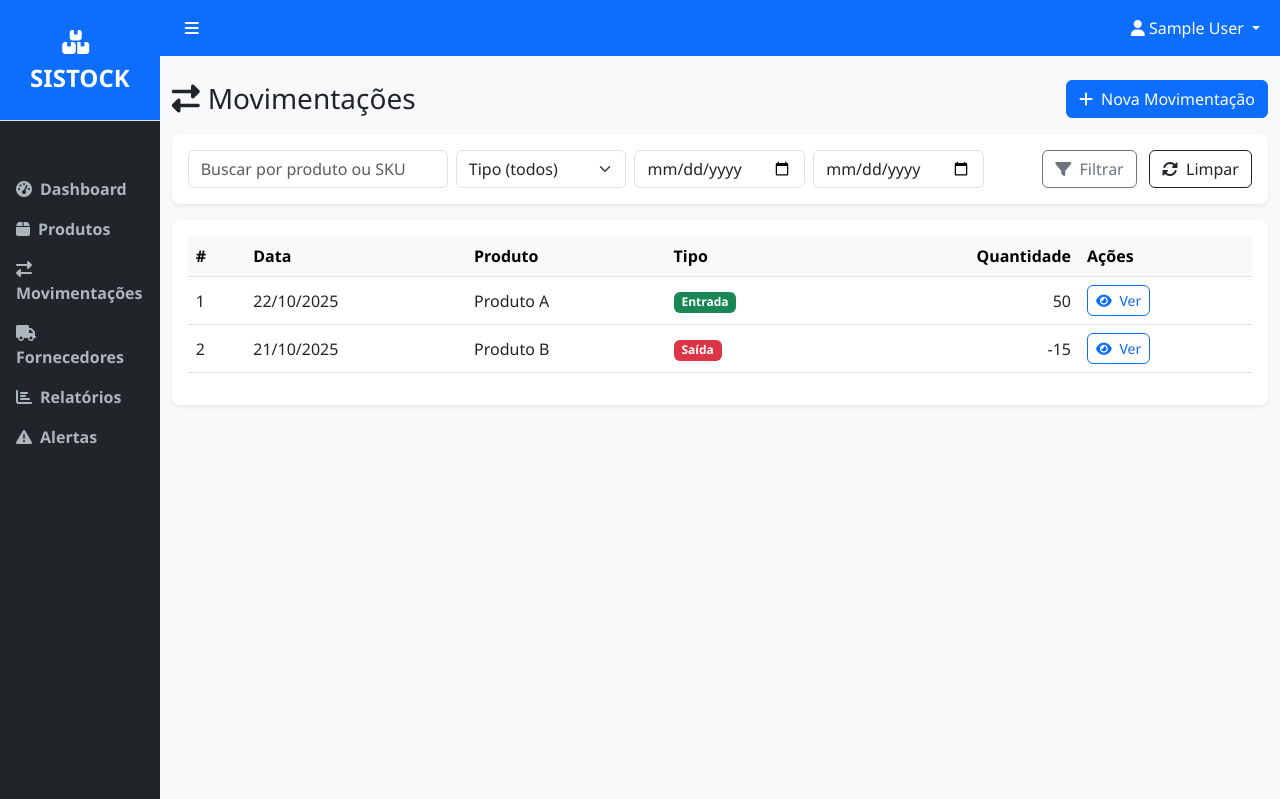
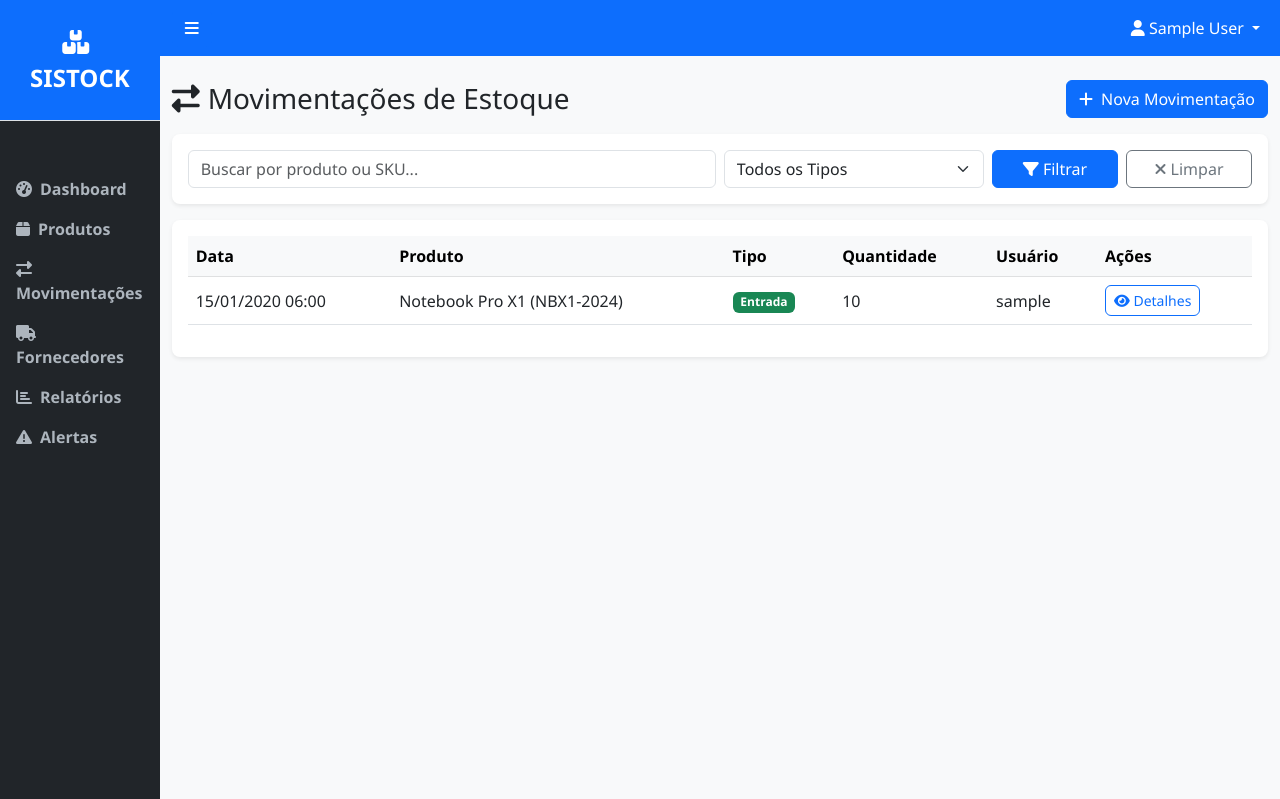
Before and after one commit to mateus-s-a/SISTOCK, a Django app: page /inventory/movements/ in a window 1280 px wide. Shown: the top 799 px of the page. Run offline with Django 5.2, Linux system fonts and the light colour scheme; a user stored in the database is signed in; data comes from the database, SQL or seed files in the repository; tables that the repository leaves empty hold one stand-in row (values such as "Sample post"); parts of the project's set-up code (start-up, migrations or seed data) failed here and were passed over.

Commit message:
refactor(apps/inventory): Aprimora o painel e as visualizações de movimentação com ícones e filtragem aprimorada #12

```diff
--- a/apps/inventory/templates/inventory/dashboard.html
+++ b/apps/inventory/templates/inventory/dashboard.html
@@ -4,7 +4,7 @@
 
 {% block content %}
 <div class="d-flex justify-content-between flex-wrap flex-md-nowrap align-items-center pt-3 pb-2 mb-3 border-bottom">
-    <h1 class="h2">Dashboard</h1>
+    <h1 class="h2"><i class="fas fa-tachometer-alt me-2"></i>Dashboard</h1>
 </div>
 
 <!-- Cards de Estatísticas -->
@@ -105,9 +105,12 @@
     </div>
 </div>
 
+<!--
 <div class="alert alert-info mt-4">
     <i class="fas fa-info-circle"></i>
     <strong>Modo Demonstração:</strong> Os dados mostrados são simulados.
     Na Fase 2 implementaremos os models reais com banco de dados.
 </div>
+-->
+
 {% endblock %}
--- a/apps/inventory/templates/inventory/movement_list.html
+++ b/apps/inventory/templates/inventory/movement_list.html
@@ -1,84 +1,76 @@
 {% extends 'base.html' %}
+
 {% block title %}Movimentações - SISTOCK{% endblock %}
 
 {% block content %}
+
 <div class="d-flex justify-content-between align-items-center mb-3">
-    <h3 class="mb-0"><i class="fas fa-exchange-alt me-2"></i>Movimentações</h3>
-    <div>
-        <a href="{% url 'inventory:movement_create' %}" class="btn btn-primary">
-            <i class="fas fa-plus me-1"></i> Nova Movimentação
-        </a>
-    </div>
+    <h3 class="mb-0"><i class="fas fa-exchange-alt me-2"></i>Movimentações de Estoque</h3>
+    <a href="{% url 'inventory:movement_create' %}" class="btn btn-primary">
+        <i class="fas fa-plus me-1"></i> Nova Movimentação
+    </a>
 </div>
 
+<!-- Formulário de Filtros -->
 <div class="card mb-3">
     <div class="card-body">
         <form class="row g-2" method="get">
+            <div class="col-md-6">
+                <input type="text" name="q" value="{{ request.GET.q }}" class="form-control" placeholder="Buscar por produto ou SKU...">
+            </div>
             <div class="col-md-3">
-                <input type="text" name="q" value="{{ request.GET.q }}" class="form-control"
-                    placeholder="Buscar por produto ou SKU">
-            </div>
-            <div class="col-md-2">
                 <select name="type" class="form-select">
-                    <option value="">Tipo (todos)</option>
+                    <option value="">Todos os Tipos</option>
                     <option value="IN" {% if request.GET.type == 'IN' %}selected{% endif %}>Entrada</option>
                     <option value="OUT" {% if request.GET.type == 'OUT' %}selected{% endif %}>Saída</option>
                     <option value="ADJ" {% if request.GET.type == 'ADJ' %}selected{% endif %}>Ajuste</option>
                 </select>
             </div>
-            <div class="col-md-2">
-                <input type="date" name="start" value="{{ request.GET.start }}" class="form-control"
-                    placeholder="Início">
-            </div>
-            <div class="col-md-2">
-                <input type="date" name="end" value="{{ request.GET.end }}" class="form-control" placeholder="Fim">
-            </div>
-            <div class="col-md-3 text-end">
-                <button class="btn btn-outline-secondary me-2">
-                    <i class="fas fa-filter me-1"></i> Filtrar
+            <div class="col-md-3 d-flex align-items-end">
+                <button type="submit" class="btn btn-primary w-100 me-2">
+                    <i class="fas fa-filter"></i> Filtrar
                 </button>
-                <a href="?" class="btn btn-outline-dark">
-                    <i class="fas fa-rotate me-1"></i> Limpar
+                <a href="{% url 'inventory:movement_list' %}" class="btn btn-outline-secondary w-100">
+                    <i class="fas fa-times"></i> Limpar
                 </a>
             </div>
         </form>
     </div>
 </div>
 
+<!-- Tabela de Movimentações -->
 <div class="card">
     <div class="card-body table-responsive">
         <table class="table table-hover align-middle">
             <thead class="table-light">
                 <tr>
-                    <th>#</th>
                     <th>Data</th>
                     <th>Produto</th>
                     <th>Tipo</th>
-                    <th class="text-end">Quantidade</th>
+                    <th>Quantidade</th>
+                    <th>Usuário</th>
                     <th>Ações</th>
                 </tr>
             </thead>
             <tbody>
-                {% for m in movements %}
+                {% for movement in movements %}
                 <tr>
-                    <td>{{ m.id }}</td>
-                    <td>{{ m.date }}</td>
-                    <td>{{ m.product }}</td>
+                    <td>{{ movement.created_at|date:"d/m/Y H:i" }}</td>
+                    <td>{{ movement.product.name }} ({{ movement.product.sku }})</td>
                     <td>
-                        {% if m.type == 'Entrada' %}
+                        {% if movement.movement_type == 'IN' %}
                         <span class="badge bg-success">Entrada</span>
-                        {% elif m.type == 'Saída' %}
+                        {% elif movement.movement_type == 'OUT' %}
                         <span class="badge bg-danger">Saída</span>
                         {% else %}
                         <span class="badge bg-warning text-dark">Ajuste</span>
                         {% endif %}
                     </td>
-                    <td class="text-end">
-                        {% if m.type == 'Saída' %}-{% endif %}{{ m.quantity }}
-                    </td>
+                    <td>{{ movement.quantity }}</td>
+                    <td>{{ movement.user.username }}</td>
                     <td>
-                        <a class="btn btn-sm btn-outline-primary" href="{% url 'inventory:movement_detail' m.id %}">
-                            <i class="fas fa-eye me-1"></i> Ver
+                        <a href="{% url 'inventory:movement_detail' movement.pk %}" class="btn btn-sm btn-outline-primary">
+                            <i class="fas fa-eye"></i> Detalhes
                         </a>
                     </td>
                 </tr>
@@ -92,9 +84,37 @@
     </div>
 </div>
 
+<!-- Paginação -->
+{% if is_paginated %}
+<nav class="mt-4">
+    <ul class="pagination justify-content-center">
+        {% if page_obj.has_previous %}
+            <li class="page-item">
+                <a class="page-link" href="?page=1&{{ request.GET.urlencode|cut:'page='|cut:'&page=' }}">&laquo; Primeira</a>
+            </li>
+            <li class="page-item">
+                <a class="page-link" href="?page={{ page_obj.previous_page_number }}&{{ request.GET.urlencode|cut:'page='|cut:'&page=' }}">Anterior</a>
+            </li>
+        {% endif %}
+        <li class="page-item disabled"><span class="page-link">Página {{ page_obj.number }} de {{ page_obj.paginator.num_pages }}</span></li>
+        {% if page_obj.has_next %}
+            <li class="page-item">
+                <a class="page-link" href="?page={{ page_obj.next_page_number }}&{{ request.GET.urlencode|cut:'page='|cut:'&page=' }}">Próxima</a>
+            </li>
+            <li class="page-item">
+                <a class="page-link" href="?page={{ page_obj.paginator.num_pages }}&{{ request.GET.urlencode|cut:'page='|cut:'&page=' }}">Última &raquo;</a>
+            </li>
+        {% endif %}
+    </ul>
+</nav>
+{% endif %}
+
+
+<!--
 <div class="alert alert-info mt-3">
     <i class="fas fa-info-circle me-1"></i> Esta página está em modo de demonstração com dados simulados. Integração com
     banco virá na próxima fase.
 </div>
+-->
 
 {% endblock %}
--- a/apps/inventory/views.py
+++ b/apps/inventory/views.py
@@ -1,11 +1,11 @@
 from django.db import transaction
 from django.urls import reverse_lazy
 from django.shortcuts import render, redirect
-from django.views.generic import TemplateView, CreateView
+from django.views.generic import TemplateView, CreateView, ListView, DetailView
 from django.contrib.auth.mixins import LoginRequiredMixin
 from django.contrib.messages.views import SuccessMessageMixin
 from django.contrib import messages
-from django.db.models import F
+from django.db.models import F, Q
 
 from apps.products.models import Product
 from apps.suppliers.models import Supplier
@@ -45,19 +45,33 @@ class DashboardView(LoginRequiredMixin, TemplateView):
 
 
 
-class MovementListView(LoginRequiredMixin, TemplateView):
+class MovementListView(LoginRequiredMixin, ListView):
     """Lista Movimentação"""
+    model = StockMovement
     template_name = 'inventory/movement_list.html'
+    context_object_name = 'movements'
+    paginate_by = 20
 
-    def get_context_data(self, **kwargs):
-        context = super().get_context_data(**kwargs)
+    def get_queryset(self):
+        """
+        Sobrescreve o queryset para aplicar filtros de busca e tipo
+        """
+        queryset = super().get_queryset().select_related('product', 'user').order_by('-created_at')
 
-        # TESTE-ESTÁTICO-INVENTORY => Dados fictícios (Lista Movimentação)
-        context['movements'] = [
-            {'id': 1, 'product': 'Produto A', 'type': 'Entrada', 'quantity': 50, 'date': '22/10/2025'},
-            {'id': 2, 'product': 'Produto B', 'type': 'Saída', 'quantity': 15, 'date': '21/10/2025'},
-        ]
-        return context
+        # Filtro por produto (nome ou SKU)
+        query = self.request.GET.get('q')
+        if query:
+            queryset = queryset.filter(
+                Q(product__name__icontains=query) | Q(product__sku__icontains=query)
+            )
+
+        # Filtro por tipo de movimentação
+        movement_type = self.request.GET.get('type')
+        if movement_type in dict(StockMovement.MOVEMENT_TYPES):
+            queryset = queryset.filter(movement_type=movement_type)
+
+        return queryset
+
 
 
 class MovementCreateView(LoginRequiredMixin, SuccessMessageMixin, CreateView):
@@ -98,10 +112,18 @@ class MovementCreateView(LoginRequiredMixin, SuccessMessageMixin, CreateView):
 
 
 
+class MovementDetailView(LoginRequiredMixin, DetailView):
+    """Detalhe Movimentação"""
+    model = StockMovement
+    template_name = 'inventory/movement_detail.html'
+    context_object_name = 'movement'
 
-class MovementDetailView(LoginRequiredMixin, TemplateView):
-    """Detalhe Movimentação"""
-    template_name = 'inventory/movement_detail.html'
+    def get_queryset(self):
+        """
+        Otimiza a consulta para incluir dados do produto e do usuário
+        """
+        return super().get_queryset().select_related('product', 'user')
+
 
 
 class StockAlertsView(LoginRequiredMixin, TemplateView):
--- a/apps/products/templates/products/product_list.html
+++ b/apps/products/templates/products/product_list.html
@@ -6,7 +6,7 @@
 {% block content %}
 <div class="container-fluid">
     <div class="d-flex justify-content-between align-items-center mb-3">
-        <h3>Lista de Produtos</h3>
+        <h3><i class="fas fa-box me-2"></i>Lista de Produtos</h3>
         <a href="{% url 'products:product_create' %}" class="btn btn-primary">
             <i class="fas fa-plus"></i> Adicionar Produto
         </a>
--- a/apps/suppliers/templates/suppliers/supplier_list.html
+++ b/apps/suppliers/templates/suppliers/supplier_list.html
@@ -6,7 +6,7 @@
 
 <div class="container-fluid">
     <div class="d-flex justify-content-between align-items-center mb-3">
-        <h3>Lista de Fornecedores</h3>
+        <h3><i class="fas fa-truck me-2"></i>Lista de Fornecedores</h3>
         <a href="{% url 'suppliers:supplier_create' %}" class="btn btn-primary">
             <i class="fas fa-plus"></i> Adicionar Fornecedor
         </a>
```
Also changed, not shown: apps/inventory/templates/inventory/movement_detail.html (+26 -29 lines).
